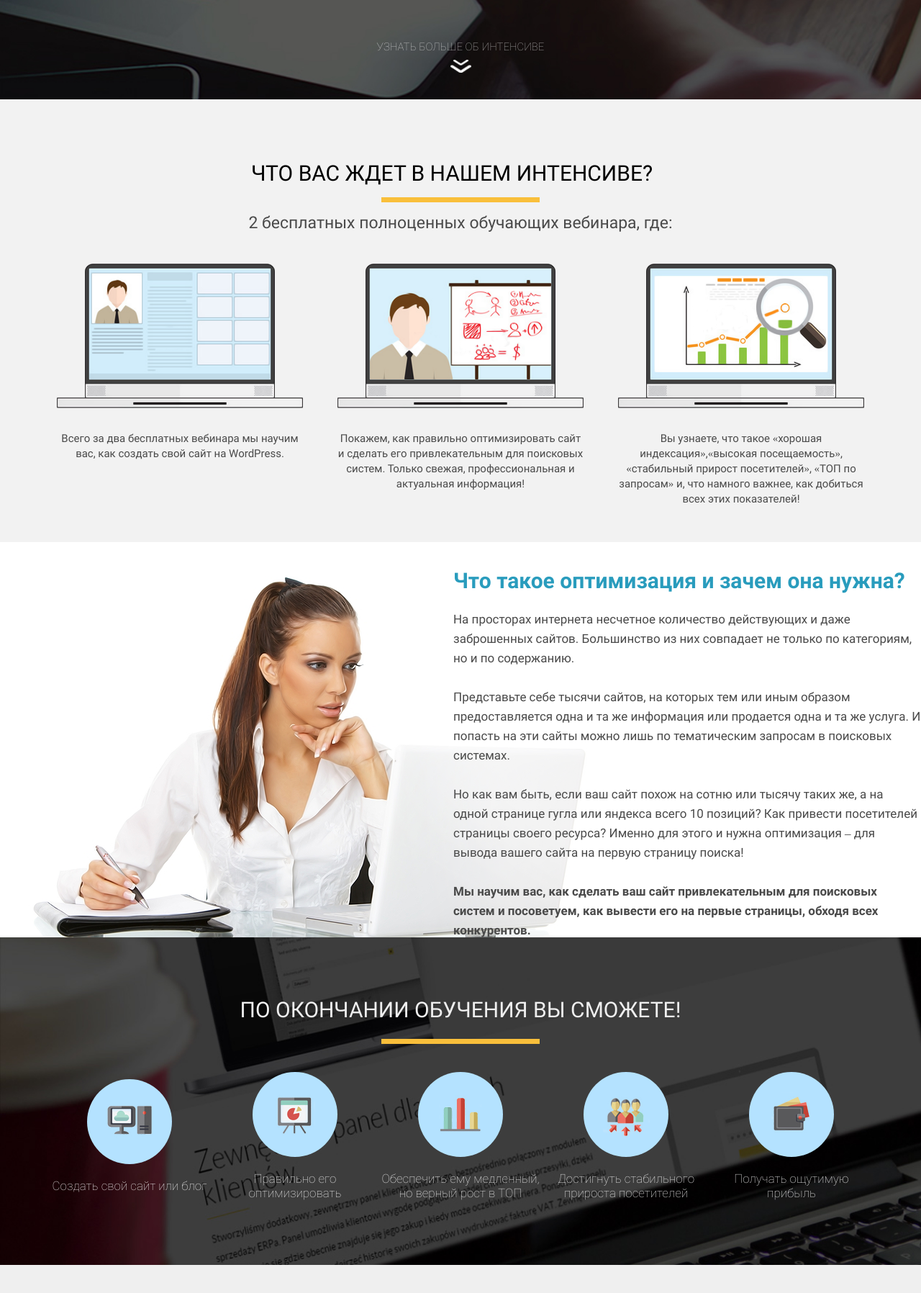
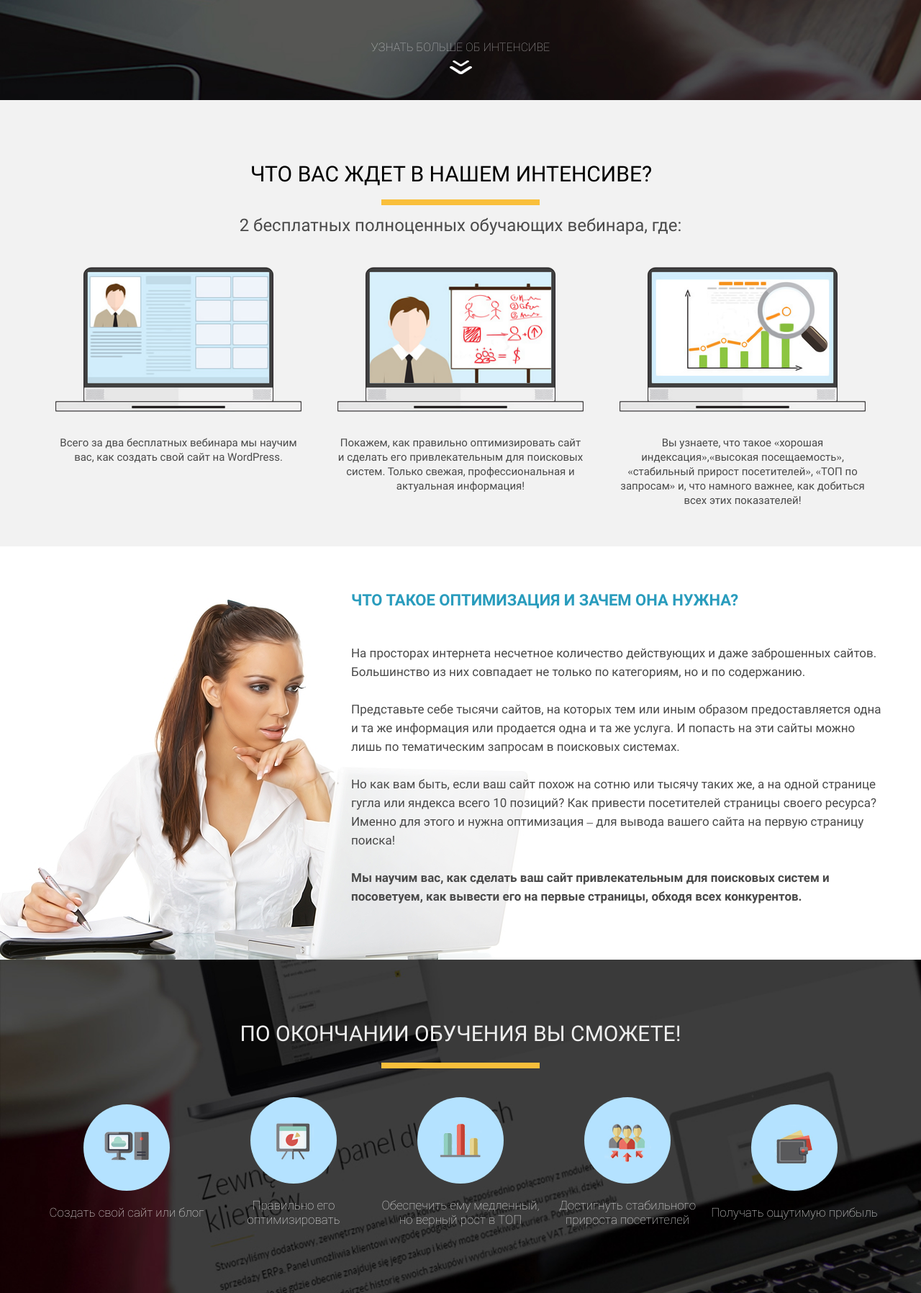
Before and after one commit to RusX61/Webinar-landing, a plain HTML site: page index.html in a window 1280 px wide. Shown: the part 660-2456 px from the top of the page at 72% size. Drawn offline with Linux system fonts and the light colour scheme.

Commit message:
adaptive

```diff
--- a/index.html
+++ b/index.html
@@ -7,6 +7,8 @@
     <title>Wordpress</title>
     <link rel="stylesheet" href="src/styles/normalize.css">
     <link rel="stylesheet" href="src/styles/styles.css">
+    <link rel="stylesheet" href="src/fonts/fonts.css">
+    <link rel="stylesheet" href="src/styles/media.css">
 </head>
 <body>
     <header>
@@ -45,10 +47,14 @@
                       что намного важнее, как добиться всех этих показателей!</div>
             </div>
         </section>
-        <section class="optimaze">
-            <div class="txtOptimaze">
+        <section class="optimization">
+            <div class="optContainer">
+                <div class="girl">
+                    <img src="src/img/woman_bg.png" alt="girl">
+                </div>
+                <div class="optimizationText">
                     <h2>Что такое оптимизация и зачем она нужна?</h2>
-                <p>На просторах интернета несчетное количество действующих и даже заброшенных сайтов.
+                    <span>На просторах интернета несчетное количество действующих и даже заброшенных сайтов.
                         Большинство из них совпадает не только по категориям, но и по содержанию. <br><br>
                         Представьте себе тысячи сайтов, на которых тем или иным образом предоставляется
                         одна и та же информация или продается одна и та же услуга. И попасть на эти сайты
@@ -58,26 +64,27 @@
                         Как привести посетителей страницы своего ресурса?
                         Именно для этого и нужна оптимизация – для вывода вашего сайта на первую страницу поиска! <br><br>
                         <b>Мы научим вас, как сделать ваш сайт привлекательным для поисковых систем и посоветуем,
-                        как вывести его на первые страницы, обходя всех конкурентов.</b> </p>
+                            как вывести его на первые страницы, обходя всех конкурентов.</b> </span>
+                </div>
             </div>
         </section>
         <section class="endOfLearning">
             <h2>По окончании обучения Вы сможете!</h2>
             <figure class="rectangle"></figure>
             <div class="results">
-                <div class="siteBlog">
+                <div class="skill">
                     <div class="backCircle"><img src="src/img/finish_icon_1.png" alt="finish_icon_1"></div>
                     <br>Создать свой сайт или блог</div>
-                <div class="rightOptimaze">
+                <div class="skill">
                     <div class="backCircle"><img src="src/img/finish_icon_2.png" alt="finish_icon_2"></div>
                     <br>Правильно его оптимизировать</div>
-                <div class="top">
+                <div class="skill">
                     <div class="backCircle"><img src="src/img/finish_icon_3.png" alt="finish_icon_3"></div>
                     <br>Обеспечить ему медленный, но верный рост в ТОП</div>
-                <div class="stable">
+                <div class="skill">
                     <div class="backCircle"><img src="src/img/finish_icon_4.png" alt="finish_icon_4"></div>
                     <br>Достигнуть стабильного прироста посетителей</div>
-                <div class="income">
+                <div class="skill">
                     <div class="backCircle"><img src="src/img/finish_icon_5.png" alt="finish_icon_5"></div>
                     <br>Получать ощутимую прибыль</div>
             </div>
@@ -128,7 +135,7 @@
         </div>
     </form>
     </main>
-    <footer><div><span class="underLine">Служба поддержки</span> | <span class="underLine">
+    <footer><div class="info"><span class="underLine">Служба поддержки</span> | <span class="underLine">
         nолитика конфиденциальности</span><br>Позвоните нам 8-800-555-01-21</div>
     </footer>
 </body>
--- /dev/null
+++ b/src/fonts/fonts.css
@@ -0,0 +1,14 @@
+@font-face {
+    font-family: 'Roboto';
+    src: url(../fonts/Roboto.ttf);
+}
+
+@font-face {
+    font-family: 'RobotoBold';
+    src: url(../fonts/Robotobold.ttf);
+}
+
+@font-face {
+    font-family: 'RobotoThin';
+    src: url(../fonts/Robotothin.ttf);
+}
--- /dev/null
+++ b/src/styles/media.css
@@ -0,0 +1,46 @@
+@media (min-width: 550px) {
+    .iw-modal-wrapper {
+        max-width: 500px;
+    }
+}
+
+@media (max-width: 1479px) {
+    .optContainer{
+        margin-left: 0;
+    }
+}
+
+@media (max-width: 1366px) {
+    .optimizationText{
+      margin-left: -300px;
+      margin-right: 50px;
+    }
+}
+
+@media (max-width: 1280px) {
+    .optContainer{
+        margin-top: 0px;
+        margin-left: -80px;
+    }
+
+    .optimizationText span{
+        line-height: 26px;
+        font-size: 17px;
+    }
+
+    .optimizationText h2{
+        font-size: 22px;
+    }
+}
+
+@media (max-width: 1024px) {
+      .optimizationText span{
+        font-size: 12px;
+        line-height: 20px;
+    }
+
+    .optimizationText h2{
+        font-size: 17px;
+        margin-bottom: 15px;
+    }
+}
--- a/src/styles/styles.css
+++ b/src/styles/styles.css
@@ -1,23 +1,9 @@
-@font-face {
-    font-family: 'Roboto';
-    src: url(../fonts/Roboto.ttf);
-}
-
-@font-face {
-    font-family: 'RobotoBold';
-    src: url(../fonts/Robotobold.ttf);
-}
-
-@font-face {
-    font-family: 'RobotoThin';
-    src: url(../fonts/Robotothin.ttf);
-}
-
 body{
     background: #FFFFFF;
     width: 100vw;
     height: 100%;
     max-width: 1920px;
+    overflow-x: hidden;
 }
 
 header{
@@ -52,6 +38,8 @@ input{
     border-radius: 15px;
 }
 
+/* первый экран */
+
 .logoText{
     height: 24px;
     font-size: 15px;
@@ -69,8 +57,8 @@ input{
     margin-top: 53px;
     width: 100vw;
     font-weight: 900;
-    font-size: 41px;
-    line-height: 41px;
+    font-size: 40px;
+    line-height: 40px;
     text-transform: uppercase;
     color: #F9BF3B;
 }
@@ -82,7 +70,7 @@ input{
     margin-top: 20px;
     margin-bottom: 20px;
     width: 100vw;
-    height: 59px;
+    height: 60px;
     font-weight: 900;
     font-size: 80px;
     line-height: 80px;
@@ -108,17 +96,17 @@ input{
     display:inline-block;
     margin-top: 20px;
     width: 100vw;
-    height: 41px;
+    height: 40px;
     font-weight: 900;
-    font-size: 41px;
-    line-height: 41px;
+    font-size: 40px;
+    line-height: 40px;
     text-transform: uppercase;
     color: #F9BF3B;
 }
 
 .introTxt{
     display:inline-block;
-    margin-top: 23px;
+    margin-top: 24px;
     width: 1144px;
     height: 77px;
     font-family: 'RobotoThin';
@@ -131,7 +119,7 @@ input{
 .free{
     font-family: 'Roboto';
     font-weight: 700;
-    font-size: 21px;
+    font-size: 20px;
     line-height: 28px;
     text-transform: uppercase;
     color: #F9BF3B;
@@ -139,14 +127,14 @@ input{
 
 .btn{
     margin-top: 72px;
-    width: 313px;
+    width: 312px;
     height: 72px;
     background: linear-gradient(0deg, #2798B9 0%, #3AB6DA 100%);
     box-shadow: 0px 0px 0px rgba(0, 0, 0, 0.4);
     border: none;
     cursor: pointer;
     font-family: 'Roboto';
-    font-size: 21px;
+    font-size: 20px;
     line-height: 24px;
     text-transform: uppercase;
     color: #FFFFFF;
@@ -156,12 +144,12 @@ input{
 
 .more{
     display:inline-block;
-    margin-top: 71px;
+    margin-top: 72px;
     width: 264px;
     height: 24px;
     font-family: 'RobotoThin';
     font-weight: 100;
-    font-size: 15px;
+    font-size: 16px;
     line-height: 24px;
     text-transform: uppercase;
     color: #ffffffb0;
@@ -171,14 +159,16 @@ input{
     display:inline-block;
     text-align: center;
     margin-top: 5px;
-    padding-bottom: 33px;
-    width: 30px;
-    height: 19px;
+    padding-bottom: 32px;
+    width: 32px;
+    height: 20px;
 }
+
+/* Что вас ждет в нашем интенсиве? */
 
 .intensive{
     width: 100vw;
-    padding-bottom: 186px;
+    padding-bottom: 188px;
     margin-left: auto;
     margin-right: auto;
     background: #F2F2F2;
@@ -189,8 +179,8 @@ input{
     margin-left: auto;
     margin-right: auto;
     padding-top: 88px;
-    width: 582px;
-    height: 23px;
+    width: 584px;
+    height: 24px;
     font-weight: 400;
     font-size: 30px;
     line-height: 30px;
@@ -201,18 +191,18 @@ input{
     margin-left: auto;
     margin-right: auto;
     width: 220px;
-    height: 7px;
-    margin-top: 18px;
+    height: 8px;
+    margin-top: 20px;
     background: #F9BF3B;
 }
 
 .freeWebinars{
     text-align: center;
-    margin-top: 51px;
+    margin-top: 52px;
     height: 20px;
     font-family: 'Roboto';
     font-weight: 400;
-    font-size: 23px;
+    font-size: 24px;
     line-height: 20px;
     color: #4A4A4A;
 }
@@ -221,59 +211,75 @@ input{
     display: flex;
     justify-content: center;
     column-gap: 48px;
-    margin-top: 46px;
+    margin-top: 48px;
     font-weight: 300;
     font-size: 15px;
-    line-height: 21px;
+    line-height: 20px;
 }
 
 .textSkills{
-    width: 342px;
-    height: 201px;
+    width: 344px;
+    height: 200px;
     font-family: 'Roboto';
     color: #4A4A4A;
     text-align: center;
 }
 
 .skills img{
-    margin-bottom: 26px;
+    margin-bottom: 28px;
 }
 
-.optimaze{
+/* Что такое оптимизация и зачем она нужна? */
+
+.optContainer{
+    max-width: 1379px;
     display: flex;
-    align-items: center;
-    height: 502px;
-    margin-top: 47px;
-    background-image: url("../img/woman_bg.png");
-    background-repeat: no-repeat;
-}
-
-.txtOptimaze{
-    width: 773px;
-    margin-top: 61px;
-    padding-left: 630px;
+    max-height: 500px;
+    margin-top: 48px;
+    margin-left: 7.8%;
     margin-bottom: 74px;
 }
 
-.txtOptimaze h2{
+.girl img{
+    margin-top: 72px;
+}
+
+
+.optimizationText{
+    justify-content:right;
+    margin-left: -200px;
+
+}
+
+.optimizationText span{
+    max-width: 752px;
+    height: 312px;
+    font-family: 'Roboto';
+    font-weight: 300;
+    font-size: 17px;
+    line-height: 27px;
+    color: #4A4A4A;
+
+}
+
+.optimizationText h2{
+    max-width: 772px;
+    height: 32px;
+    margin-top: 60px;
+    padding-bottom: 25px;
     font-family: 'RobotoBold';
+    text-transform: uppercase;
     font-weight: 900;
     font-size: 30px;
     line-height: 30px;
     color: #299CBD;
 }
 
-.txtOptimaze p{
-    font-family: 'Roboto';
-    font-weight: 300;
-    font-size: 17px;
-    line-height: 27px;
-    color: #4A4A4A;
+.optimizationText b{
+    font-family: 'RobotoBold';
 }
 
-.txtOptimaze b{
-    font-family: 'RobotoBold';
-}
+/* По окончании обучения Вы сможете! */
 
 .endOfLearning{
     background-image: url("../img/second_bg.png");
@@ -290,17 +296,17 @@ input{
     color: #EFEFEF;
     text-transform: uppercase;
     text-align: center;
-    padding-top: 86px;
+    padding-top: 88px;
     margin-top: 0;
 }
 
 .rectangle{
     margin-left: auto;
     margin-right: auto;
-    margin-bottom: 39px;
+    margin-bottom: 40px;
     width: 220px;
-    height: 7px;
-    margin-top: 18px;
+    height: 8px;
+    margin-top: 20px;
     background: #F9BF3B;
 
 }
@@ -317,9 +323,9 @@ input{
     line-height: 20px;
 }
 
-.siteBlog, .rightOptimaze, .top, .stable, .income{
-    width: 230px;
-    margin-bottom: 90px;
+.skill{
+    width: 232px;
+    margin-bottom: 92px;
 }
 
 .backCircle{
@@ -329,10 +335,12 @@ input{
     margin-left: auto;
     margin-right: auto;
     background: #B4E2FF;
-    width: 118px;
-    height: 118px;
+    width: 120px;
+    height: 120px;
     border-radius: 50%;
 }
+
+/* Для всех участников интенсива */
 
 .present{
     width: 100vw;
@@ -342,16 +350,16 @@ input{
 }
 
 .gift{
-   padding-top: 85px;
-   margin-bottom: 45px;
+   padding-top: 84px;
+   margin-bottom: 44px;
 }
 
 .giftTxt{
-    max-width: 1161px;
+    max-width: 1160px;
     display:block;
     margin-left: auto;
     margin-right: auto;
-    margin-bottom: -21px;
+    margin-bottom: -22px;
     font-family: 'Roboto';
     font-weight: 400;
     font-size: 30px;
@@ -363,11 +371,13 @@ input{
 }
 
 .firstImg{
-    margin-top: 89px;
+    margin-top: 88px;
     margin-bottom: 36px;
     display:block;
     text-align: center;
 }
+
+/* Первый вебинар состоится */
 
 .webinar{
     width: 100vw;
@@ -392,7 +402,7 @@ input{
     text-align: center;
     text-transform: uppercase;
     color: #299CBD;
-    margin-bottom: 25px;
+    margin-bottom: 24px;
 }
 
 .late{
@@ -406,9 +416,9 @@ input{
 }
 
 footer{
-    padding-top: 57px;
+    padding-top: 56px;
     width: 100vw;
-    height: 169px;
+    height: 168px;
     background:#1A1A1A;
     font-family: 'Roboto';
     font-weight: 300;
@@ -421,6 +431,8 @@ footer{
 .underLine{
     text-decoration-line: underline;
 }
+
+/* Форма */
 
 .iw-modal-btn{
     height: 100%;
@@ -438,7 +450,7 @@ footer{
     right: 0;
     bottom: 0;
     left: 0;
-    z-index: 9999;
+    z-index: 9;
     transition: all 0.5s ease;
     margin: 0;
     padding: 0;
@@ -472,32 +484,6 @@ footer{
 
 .iw-modal-title {
     font-size: 18px;
-    color:#555;
-    font-weight:bold;
-    line-height: 1.5;
-    margin-top: 0;
-    margin-bottom: 0;
-}
-
-    /*CSS для кнопки закрытия*/
-.iw-close {
-    position:absolute;
-    top:10px;
-    right:10px;
-    color: #000000;
-    font-size: 24px;
-    text-decoration: none;
-    text-transform: uppercase;
-}
-
-.iw-close:hover, .iw-close:focus {
-    margin-top: auto;
-    color: #000;
-    cursor: pointer;
-}
-
-.iw-modal-title {
-    font-size: 18px;
     color:rgb(70, 70, 70);
     font-weight:bold;
     line-height: 1.5;
@@ -525,13 +511,6 @@ footer{
     background-color: whitesmoke;
 }
 
-    /**MEDIA**/
-@media (min-width: 550px) {
-    .iw-modal-wrapper {
-        max-width: 500px;
-    }
-}
-
 .send{
 display: flex;
 flex-direction:row;
@@ -542,7 +521,7 @@ flex-direction:row;
     box-shadow: 0px 0px 0px rgba(0, 0, 0, 0.4);
     border: none;
     margin: 20px;
-    border-radius: 15px;
+    border-radius: 5px;
     cursor: pointer;
     font-family: 'Roboto';
     font-size: 18px;
@@ -553,3 +532,20 @@ flex-direction:row;
     box-shadow:2px 3px 0px rgba(0, 0, 0, 0.22); ;
     transition: all 0.5s ease;
 }
+
+  /*CSS для кнопки закрытия*/
+  .iw-close {
+    position:absolute;
+    top:10px;
+    right:10px;
+    color: #000000;
+    font-size: 24px;
+    text-decoration: none;
+    text-transform: uppercase;
+}
+
+.iw-close:hover, .iw-close:focus {
+    margin-top: auto;
+    color: #000;
+    cursor: pointer;
+}
```
Lines whose indentation alone changed are shown as unchanged.
